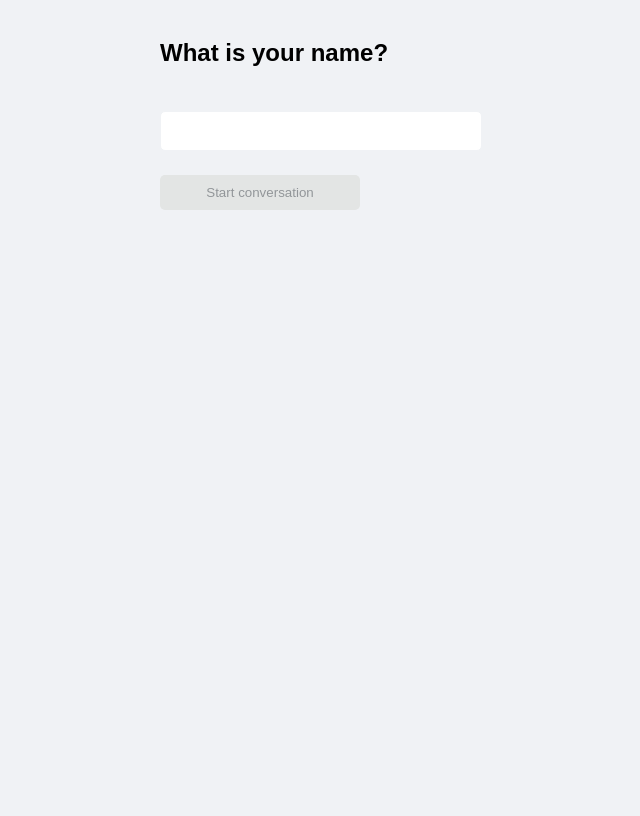
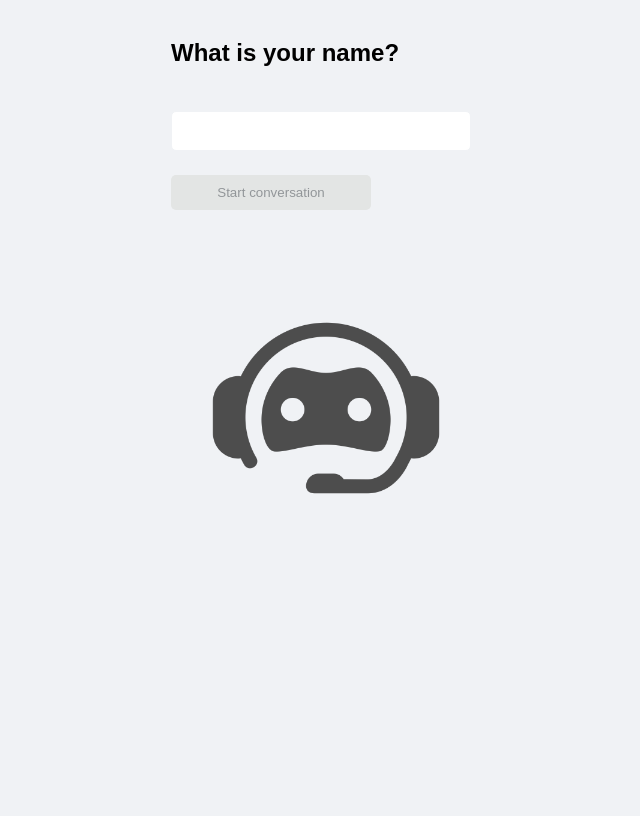
Before and after one commit to g-rallo/SimpleChatbot, a Django app: page /bot/register/ in a window 1280 px wide. Shown: the whole page, without its empty margins (314-954 px from the left). Run offline with Django 5.2, Linux system fonts and the light colour scheme.

Commit message:
Adding style and images in static folder

```diff
--- /dev/null
+++ b/bot/static/bot/style.css
@@ -0,0 +1,17 @@
+table {
+    width: 100%;
+    border-collapse: collapse;
+    margin: 20px 0;
+    font-size: 18px;
+    text-align: left;
+}
+th, td {
+    padding: 12px;
+    border: 1px solid #ddd;
+}
+th {
+    background-color: #f4f4f4;
+}
+tr:nth-child(even) {
+    background-color: #f9f9f9;
+}
--- a/bot/templates/bot/register.html
+++ b/bot/templates/bot/register.html
@@ -1,4 +1,9 @@
 <!-- This file is contains the HTML code that renders the page where the user can register himself/herself. -->
+
+<!-- Reading the css style from the bot app static file -->
+{% load static %}
+<link rel="stylesheet" href="{% static 'bot/style.css' %}">
+
 <!DOCTYPE html>
 <html lang="en">
 <head>
@@ -13,6 +18,10 @@
             align-items: center;
             height: 100vh;
             background-color:#F0F2F5;
+            background: #F0F2F5 url("../../static/bot/images/bot-icon.png") no-repeat;
+            background-size: 300px;
+            background-position-x: center;
+            background-position-y: center;
         }
 
         .input-container {
@@ -68,6 +77,7 @@
         <!-- the values of the input divs will be accessible in the view called in the action through the request.POST dictionary by the value of its name parameter -->
         <input class="text" id="userName" type="text" name="userName" oninput="toggleButton()" placeholder="">
         <button class="button" id="submitButton" type="submit" disabled>Start conversation</button>
+        <image/>
     </form>
 </body>
 </html>
```
Also changed, not shown: bot/templates/bot/users.html (+4 -19 lines), project/settings.py (+7 -9 lines), bot/static/bot/images/bot-icon.png (added).
